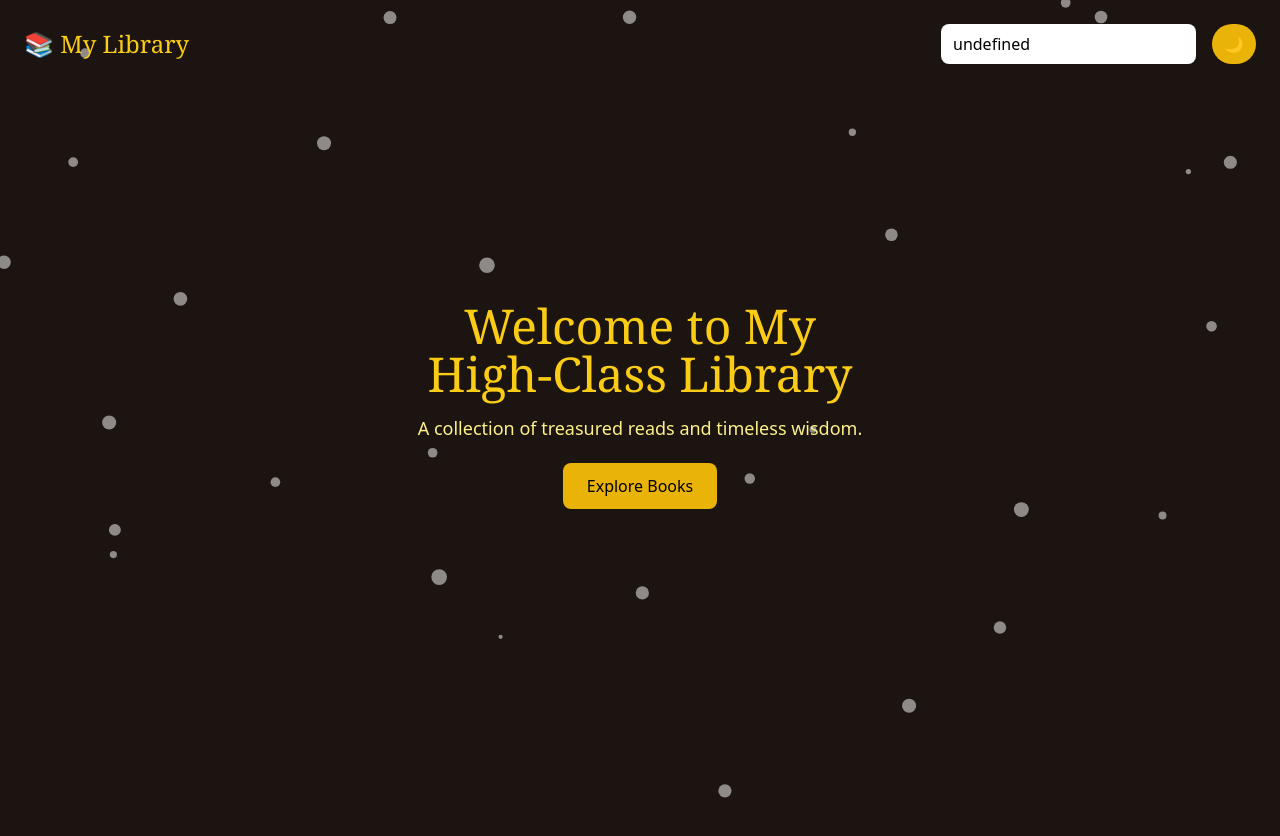
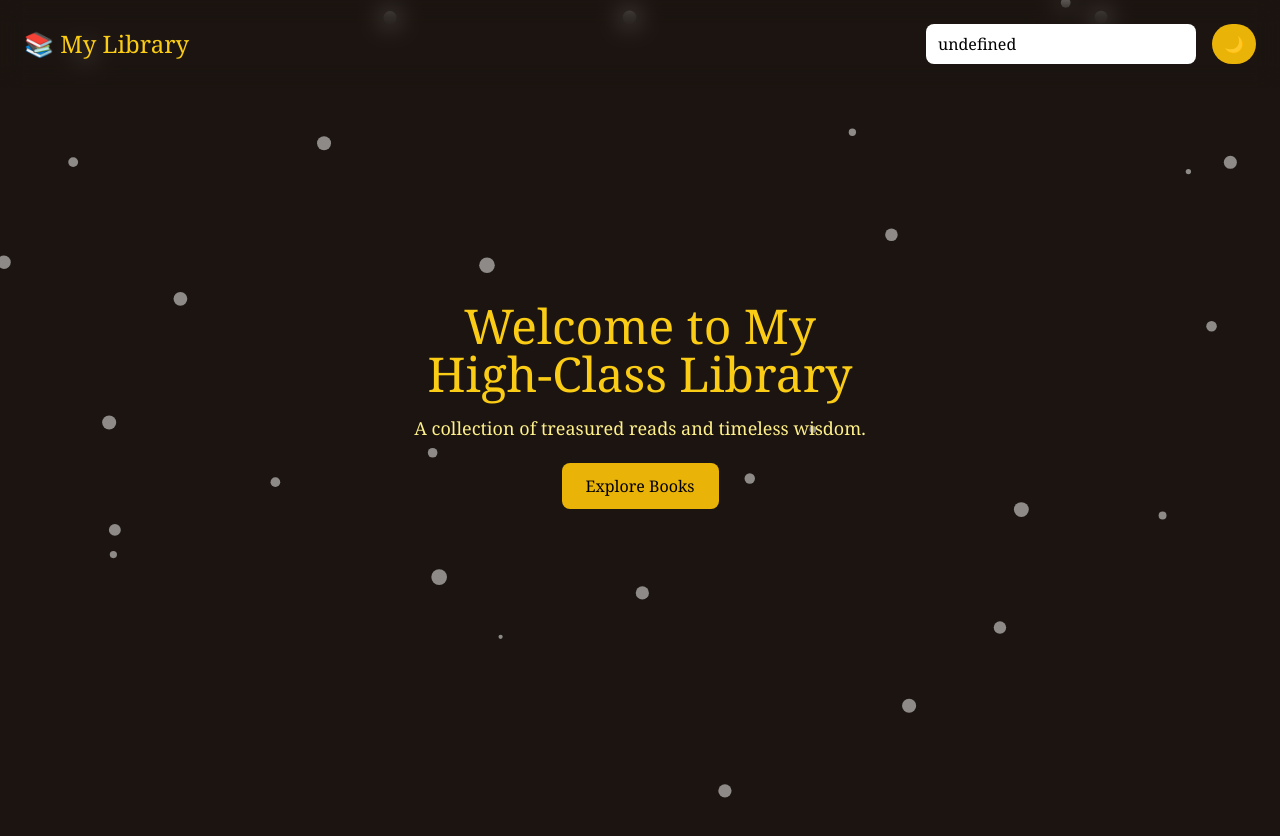
Before and after one commit to Tessu-Israel/Library, a plain HTML site: page index.html in a window 1280 px wide. Drawn offline with nearby package versions, Linux system fonts and the light colour scheme.

Commit message:
Update styles.css

```diff
--- a/css/styles.css
+++ b/css/styles.css
@@ -1,13 +1,40 @@
-/* Smooth fade-in animation */
-@keyframes fadeInUp {
-  from { opacity: 0; transform: translateY(20px); }
-  to { opacity: 1; transform: translateY(0); }
+/* ===========================
+   Base Layout & Typography
+=========================== */
+
+/* Reset & base font */
+html, body {
+  margin: 0;
+  padding: 0;
+  font-family: 'Georgia', serif;
+  scroll-behavior: smooth;
 }
 
-html {
-  transition: background-color 0.5s, color 0.5s;
+/* Smooth hover scaling */
+button, a {
+  transition: all 0.25s ease;
 }
 
-.fade-in {
-  animation: fadeInUp 0.8s ease forwards;
+/* Navbar glass placeholder (real look in theme.css) */
+.glass-nav {
+  backdrop-filter: blur(12px);
 }
+
+/* Grid spacing */
+#books {
+  padding-top: 2rem;
+}
+
+/* ===========================
+   Utilities
+=========================== */
+.breathing {
+  animation: breathe 3s ease-in-out infinite;
+}
+@keyframes breathe {
+  0%, 100% { transform: scale(1); }
+  50% { transform: scale(1.05); }
+}
+
+/* Hide Alpine elements before load */
+[x-cloak] { display: none !important; }
```
